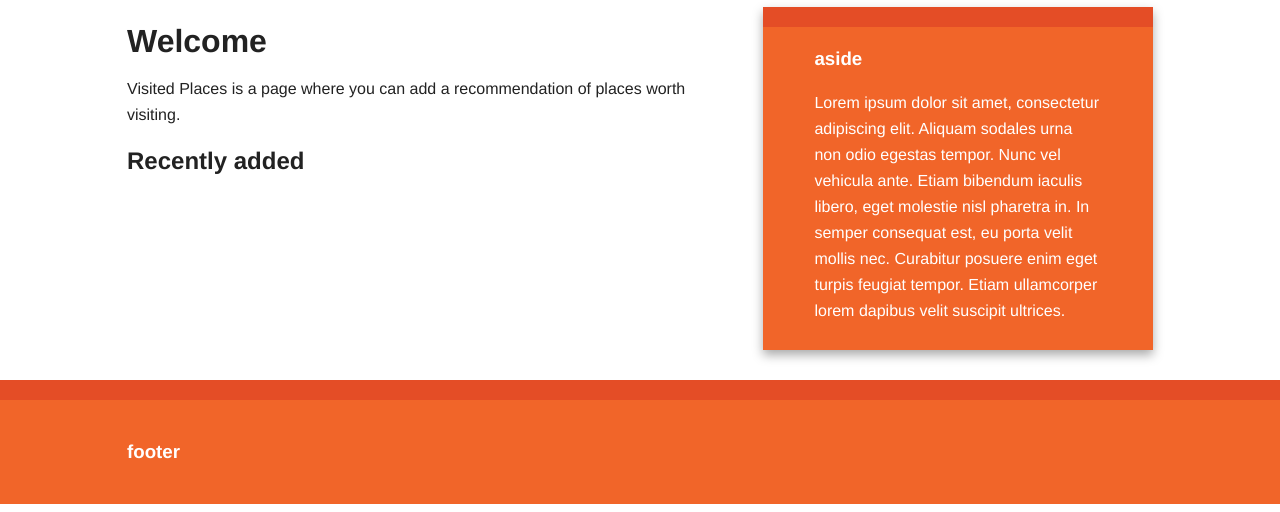
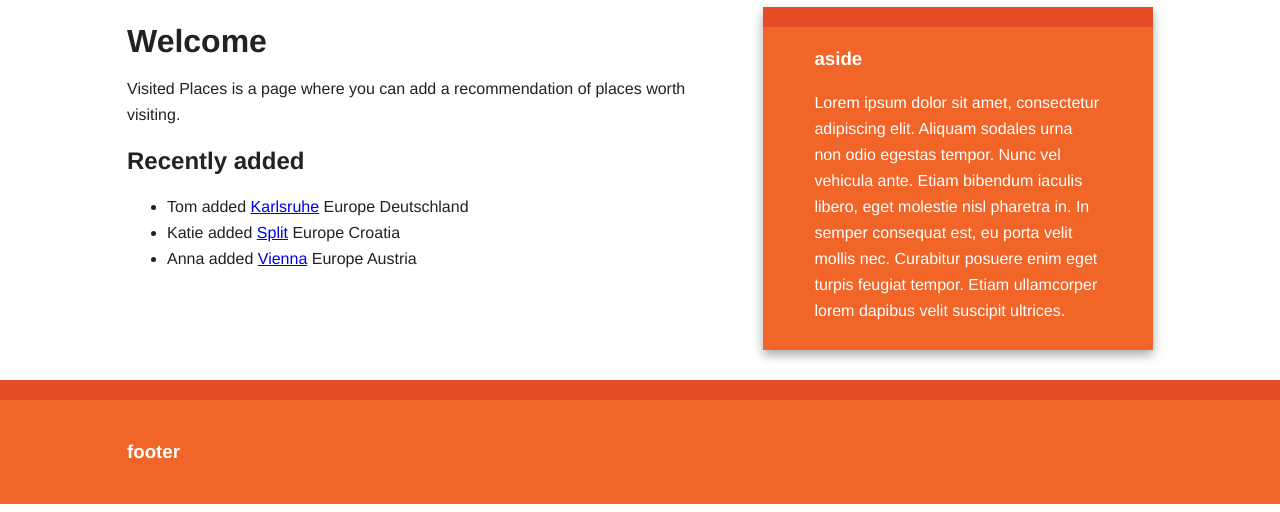
Before and after one commit to MCzajka00/visited_places, a Flask app: page / in a window 1280 px wide. Shown: the part 145-657 px from the top of the page. Run offline with Flask 2, Linux system fonts and the light colour scheme; some libraries are stand-ins or nearby versions.

Commit message:
add passing data to template and retrieve it. Add links and blocks to index

```diff
--- a/app.py
+++ b/app.py
@@ -2,13 +2,37 @@ from flask import Flask, render_template
 
 app = Flask(__name__)
 
-user = "David"
+bookmarks = [
+    {
+        "user": "Tom",
+        "url": "https://en.wikivoyage.org/wiki/Karlsruhe",
+        "continent": "Europe",
+        "country": "Deutschland",
+        "city": "Karlsruhe"
+    },
+    {
+        "user": "Katie",
+        "url": "https://en.wikivoyage.org/wiki/Split",
+        "continent": "Europe",
+        "country": "Croatia",
+        "city": "Split"
+    },
+    {
+        "user": "Anna",
+        "url": "https://en.wikivoyage.org/wiki/Vienna",
+        "continent": "Europe",
+        "country": "Austria",
+        "city": "Vienna"
+    }
+]
 
+def get_latest_place(limit):
+    return bookmarks[:limit]
 
 @app.route("/")
 @app.route("/index")
 def index():
-    return render_template("index.html", user=user)
+    return render_template("index.html", bookmarks=get_latest_place(5))
 
 
 @app.route("/add")
@@ -27,4 +51,4 @@ def server_error(e):
 
 
 if __name__ == "__main__":
-    app.run()
+    app.run(debug=True)
--- a/templates/index.html
+++ b/templates/index.html
@@ -13,6 +13,15 @@ Visited Places - Welcome.
     </header>
     <section>
         <h2>Recently added</h2>
+        {% if bookmarks %}
+        <ul>
+            {% for bm in bookmarks %}
+                <li>{{ bm.user }} added <a href="{{ bm.url }}" target="_blank">{{ bm.city }}</a> {{ bm.continent }} {{ bm.country }}  </li>
+            {% endfor %}
+        </ul>
+        {% else %}
+            No places added yet.
+        {% endif %}
     </section>
 </article>
 
```
